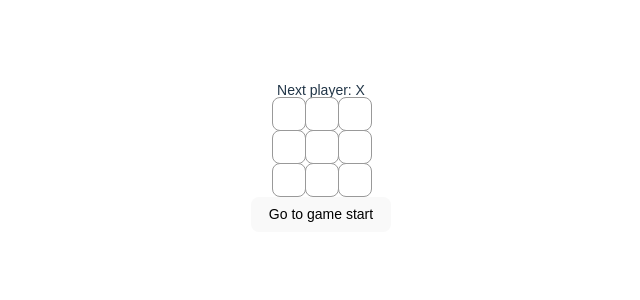
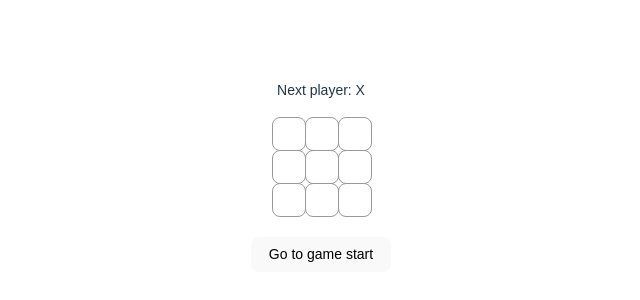
Before and after one commit to Strimlaren/Tic-Tac-Typescript, a React (Vite) app in the folder TicTacToe/: page / in a window 1280 px wide. Shown: the part 174-474 px from the top of the page, without its empty margins (319-959 px from the left). Built offline with nearby package versions, Linux system fonts and the light colour scheme.

Commit message:
Rewrote the functions and type inside Board, as well as props to function keyword style. Removed a prop

```diff
--- a/TicTacToe/src/App.css
+++ b/TicTacToe/src/App.css
@@ -17,7 +17,9 @@
   padding-top: 20%;
 }
 
-.board-body {}
+.board-body {
+  margin: 20px 0;
+}
 
 .board-row:after {
   clear: both;
@@ -27,6 +29,14 @@
 
 .status {
   margin-bottom: 10px;
+}
+
+ul {
+  text-align: center;
+}
+
+li {
+  margin-bottom: 3px;
 }
 
 .square {
--- a/TicTacToe/src/App.tsx
+++ b/TicTacToe/src/App.tsx
@@ -1,4 +1,4 @@
-import { useState, ReactElement } from "react";
+import { useState } from "react";
 import Board from "../src/Components/Board";
 import "./App.css";
 
@@ -83,11 +83,7 @@ export default function App() {
   return (
     <div className="game">
       <div>{status}</div>
-      <Board
-        squares={squares}
-        finished={finished}
-        onClick={(e) => handleClick(e)}
-      />
+      <Board squares={squares} onClick={(e) => handleClick(e)} />
       <div className="game-info">
         <ul>{moves}</ul>
       </div>
--- a/TicTacToe/src/Components/Board.tsx
+++ b/TicTacToe/src/Components/Board.tsx
@@ -1,15 +1,14 @@
 import Square from "./Square";
 
-type Props = {
+type BoardProps = {
   squares: Array<string>;
-  finished: boolean;
   onClick: (i: number) => void;
 };
 
-const Board: React.FC<Props> = (props) => {
-  const renderSquare = (i: number) => (
-    <Square value={props.squares[i]} onClick={() => props.onClick(i)} />
-  );
+export default function Board({ squares, onClick }: BoardProps) {
+  function renderSquare(i: number) {
+    return <Square value={squares[i]} onClick={() => onClick(i)} />;
+  }
 
   return (
     <div className="board-body">
@@ -30,6 +29,4 @@ const Board: React.FC<Props> = (props) => {
       </div>
     </div>
   );
-};
-
-export default Board;
+}
```
